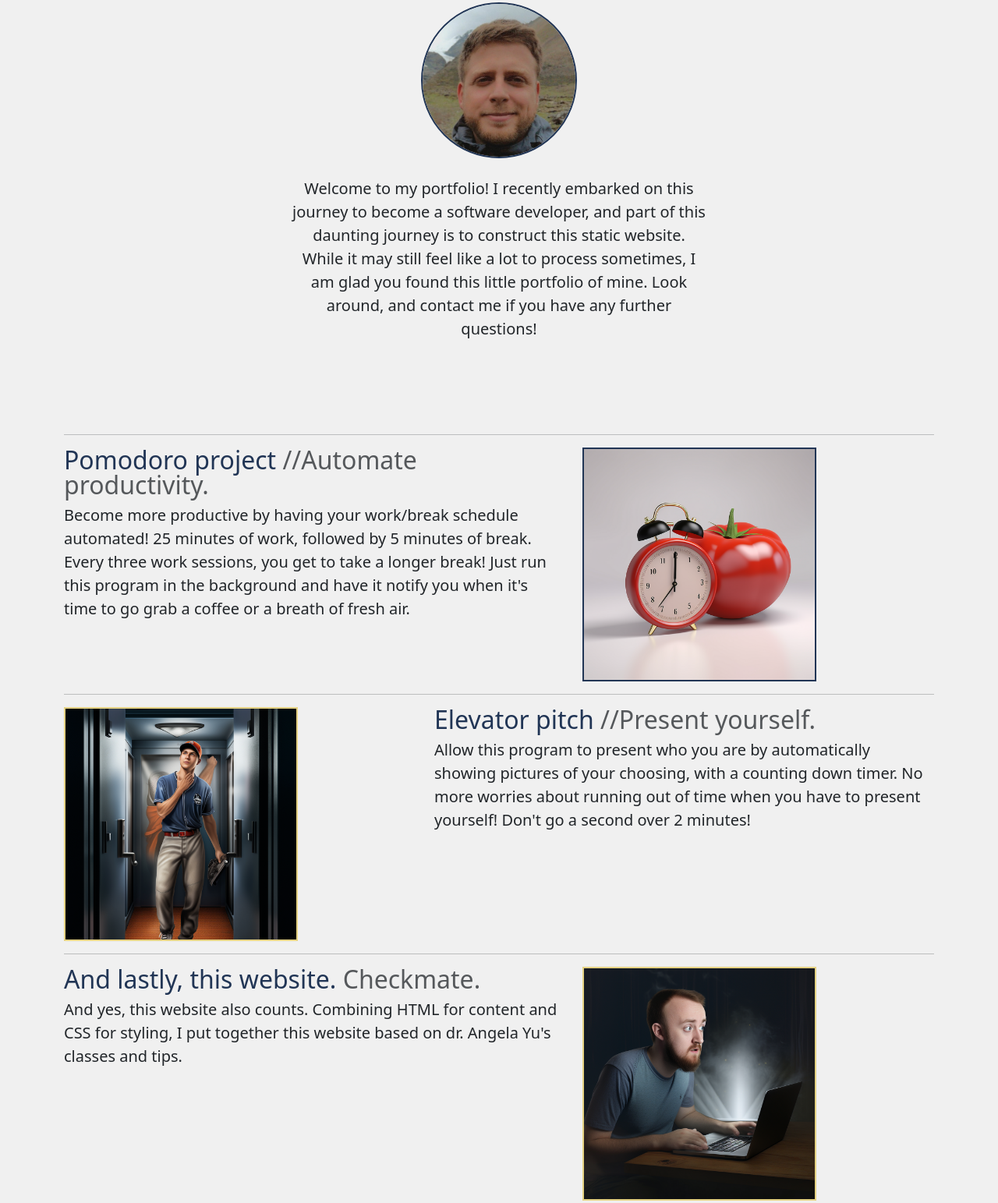
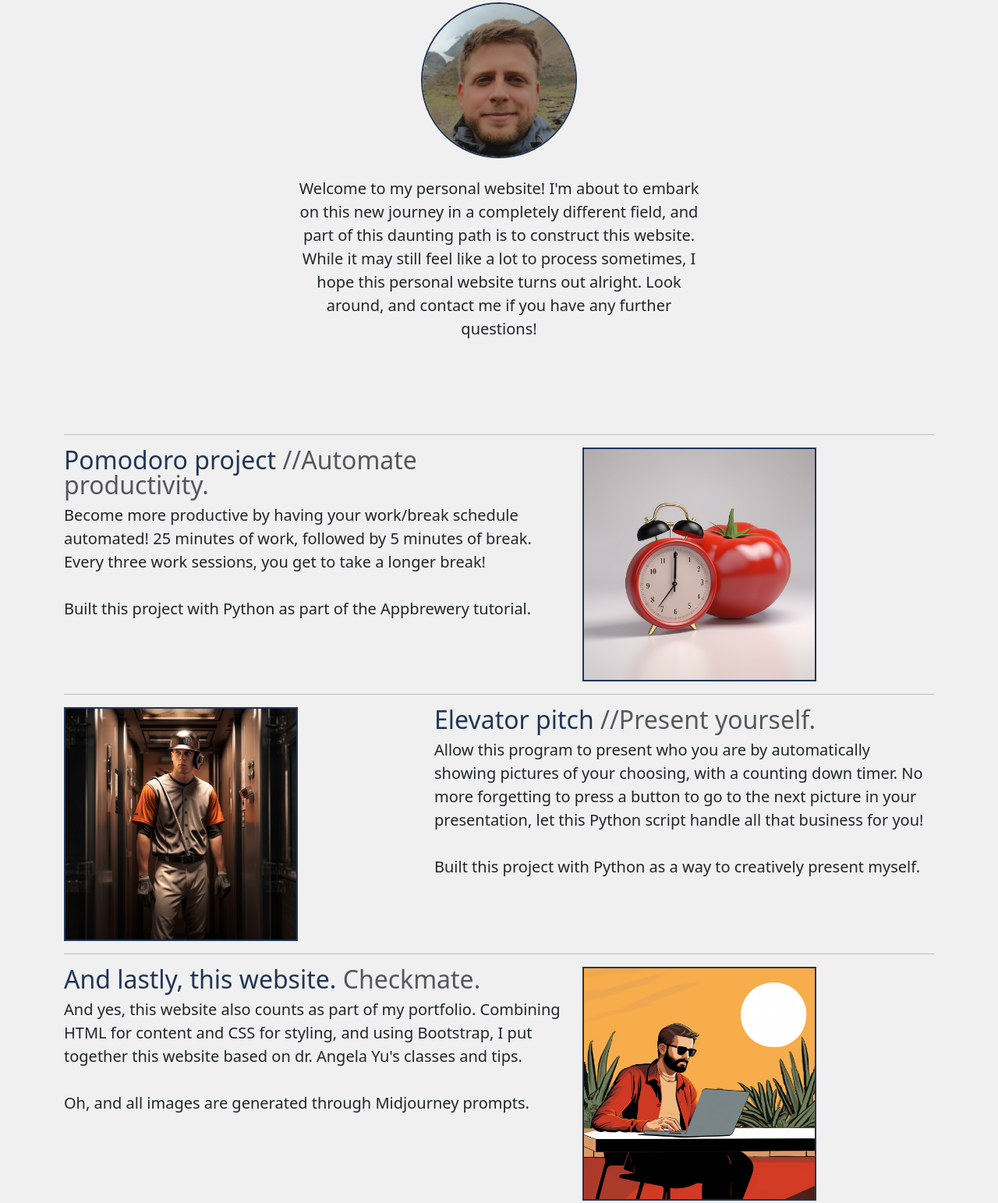
Before and after one commit to Thomas-Artois/personal-website, a plain HTML site: page index.html in a window 1280 px wide. Shown: the part 893-2436 px from the top of the page at 78% size. Drawn offline with nearby package versions, Linux system fonts and the light colour scheme.

Commit message:
changed the HTML contents

```diff
--- a/css/style.css
+++ b/css/style.css
@@ -20,13 +20,10 @@ body {
     z-index: 1; /* Ensure the text is displayed above the background image */
     text-align: center; /* Center the text horizontally */
     color: white; /* Set the text color to contrast with the background */
-    font-size: 48px; /* Adjust the font size as needed */
+    font-size: 128px; /* Adjust the font size as needed */
     font-weight: bold; /* Adjust the font weight as needed */
     /* Add other text styles as desired */
-    font-family: 'Caveat', cursive;
-    font-family: 'Libre Baskerville', serif;
-    font-family: 'Noto Sans JP', sans-serif;
-    font-family: 'Nunito', sans-serif;
+    font-family: 'Lobster', cursive;
 }
 
 .text-body-secondary{
--- a/index.html
+++ b/index.html
@@ -6,10 +6,10 @@
     <link href="https://cdn.jsdelivr.net/npm/bootstrap@5.3.2/dist/css/bootstrap.min.css" rel="stylesheet" integrity="sha384-T3c6CoIi6uLrA9TneNEoa7RxnatzjcDSCmG1MXxSR1GAsXEV/Dwwykc2MPK8M2HN" crossorigin="anonymous">
     <link rel="stylesheet" href="./css/style.css">
     <link rel="preconnect" href="https://fonts.googleapis.com">
-<link rel="preconnect" href="https://fonts.gstatic.com" crossorigin>
-<link href="https://fonts.googleapis.com/css2?family=Caveat&family=Libre+Baskerville&family=Noto+Sans+JP&family=Nunito:wght@500&display=swap" rel="stylesheet">
+    <link rel="preconnect" href="https://fonts.gstatic.com" crossorigin>
+    <link href="https://fonts.googleapis.com/css2?family=Caveat&family=Libre+Baskerville&family=Lobster&family=Noto+Sans+JP&family=Nunito:wght@500&display=swap" rel="stylesheet">
 
-    <title>Capstone Project | Personal Portfolio</title>
+    <title>Personal Website</title>
 </head>
 <body>
     <section id="hero" class="hero-background"></section>
@@ -18,8 +18,8 @@
                 <img class="d-block mx-auto mb-4" src="./assets/images/face.jpg" style="border-radius: 50%; border: solid #213555 2px;" alt="thomas' face" width="200">
                 <h1 class="hero-title display-5 fw-bold text-body-emphasis">Welcome</h1>
                 <div class="col-lg-6 mx-auto">
-                <p class="lead mb-4">Welcome to my portfolio! I recently embarked on this journey to become a software developer, and part of this daunting journey is to construct this static website.
-                    While it may still feel like a lot to process sometimes, I am glad you found this little portfolio of mine.
+                <p class="lead mb-4">Welcome to my personal website! I'm about to embark on this new journey in a completely different field, and part of this daunting path is to construct this website.
+                    While it may still feel like a lot to process sometimes, I hope this personal website turns out alright.
                     Look around, and contact me if you have any further questions!</p>
                 </div>
             </div>
@@ -32,8 +32,9 @@
           <div class="col-md-7">
             <h2 class="featurette-heading fw-normal lh-1">Pomodoro project <span class="text-body-secondary">//Automate productivity.</span></h2>
             <p class="lead">Become more productive by having your work/break schedule automated! 25 minutes of work, followed by 5 minutes of break.
-                Every three work sessions, you get to take a longer break!
-                Just run this program in the background and have it notify you when it's time to go grab a coffee or a breath of fresh air.</p>
+                Every three work sessions, you get to take a longer break! <br><br>
+                Built this project with Python as part of the Appbrewery tutorial.
+              </p>
           </div>
           <div class="col-md-5">
             <img src="./assets/images/pomodoro-project.png" alt="Tomato and a clock" height="300px" style="border: solid 2px #213555;">
@@ -46,11 +47,11 @@
           <div class="col-md-7 order-md-2">
             <h2 class="featurette-heading fw-normal lh-1">Elevator pitch <span class="text-body-secondary">//Present yourself.</span></h2>
             <p class="lead">Allow this program to present who you are by automatically showing pictures of your choosing,
-                with a counting down timer. No more worries about running out of time when you have to present yourself!
-                Don't go a second over 2 minutes!</p>
+                with a counting down timer. No more forgetting to press a button to go to the next picture in your presentation, let this Python script handle all that business for you! <br> <br>
+              Built this project with Python as a way to creatively present myself.</p>
           </div>
           <div class="col-md-5 order-md-1">
-            <img src="./assets/images/elevator-pitcher.png" alt="A baseball player in an elevator" style="border: 2px solid #E5D283;" height="300px">
+            <img src="./assets/images/elevator-pitcher-2.png" alt="A baseball player in an elevator" style="border: 2px solid #213555;" height="300px">
           </div>
         </div>
 
@@ -59,10 +60,11 @@
         <div class="row featurette">
           <div class="col-md-7">
             <h2 class="featurette-heading fw-normal lh-1">And lastly, this website. <span class="text-body-secondary">Checkmate.</span></h2>
-            <p class="lead">And yes, this website also counts. Combining HTML for content and CSS for styling, I put together this website based on dr. Angela Yu's classes and tips. </p>
+            <p class="lead">And yes, this website also counts as part of my portfolio. Combining HTML for content and CSS for styling, and using Bootstrap, I put together this website based on dr. Angela Yu's classes and tips. <br><br>
+            Oh, and all images are generated through Midjourney prompts.</p>
           </div>
           <div class="col-md-5">
-            <img src="./assets/images/website-project.png" alt="white male sitting in front of laptop" height="300px" style="border: solid 2px #E5D283;">
+            <img src="./assets/images/website-project-2.png" alt="white male sitting in front of laptop" height="300px" style="border: solid 2px #213555;">
         </div>
         </div>
 
```
Also changed, not shown: assets/images/elevator-pitcher-2.png (added), assets/images/website-project-2.png (added).
